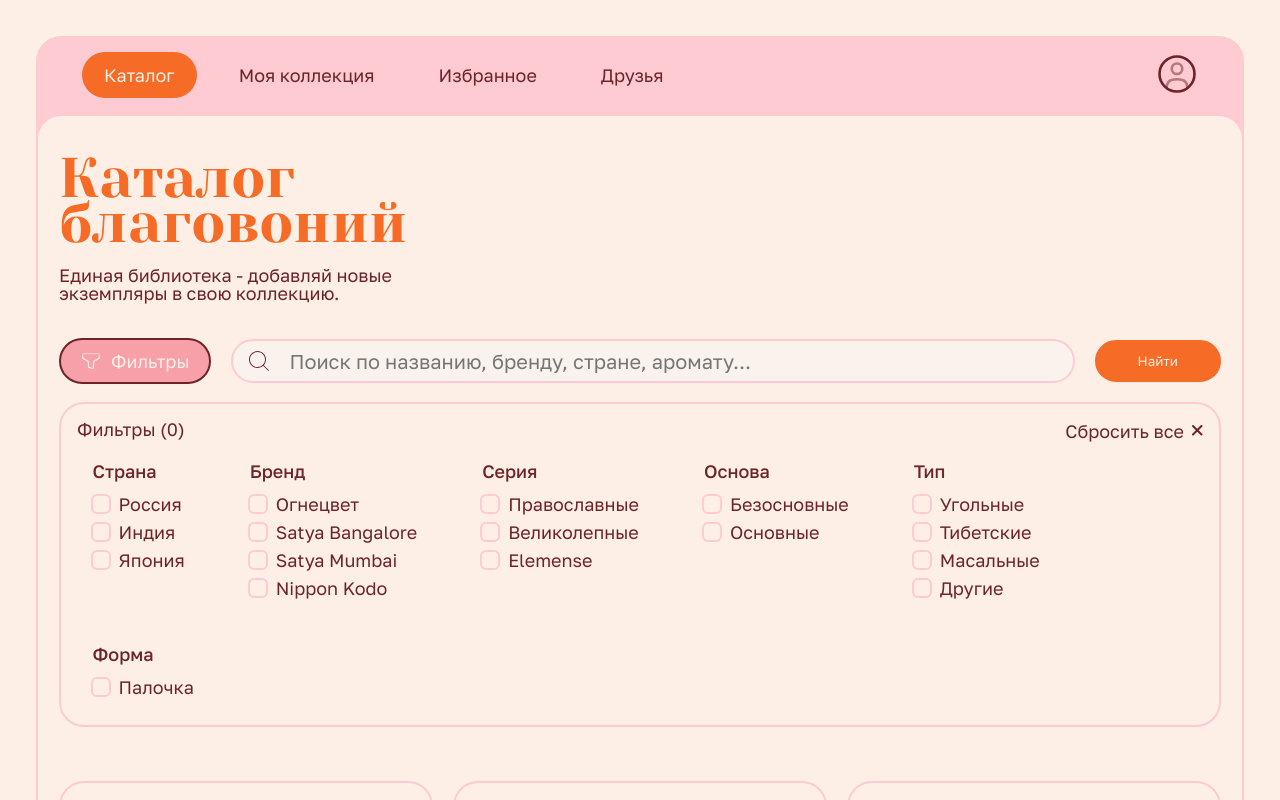
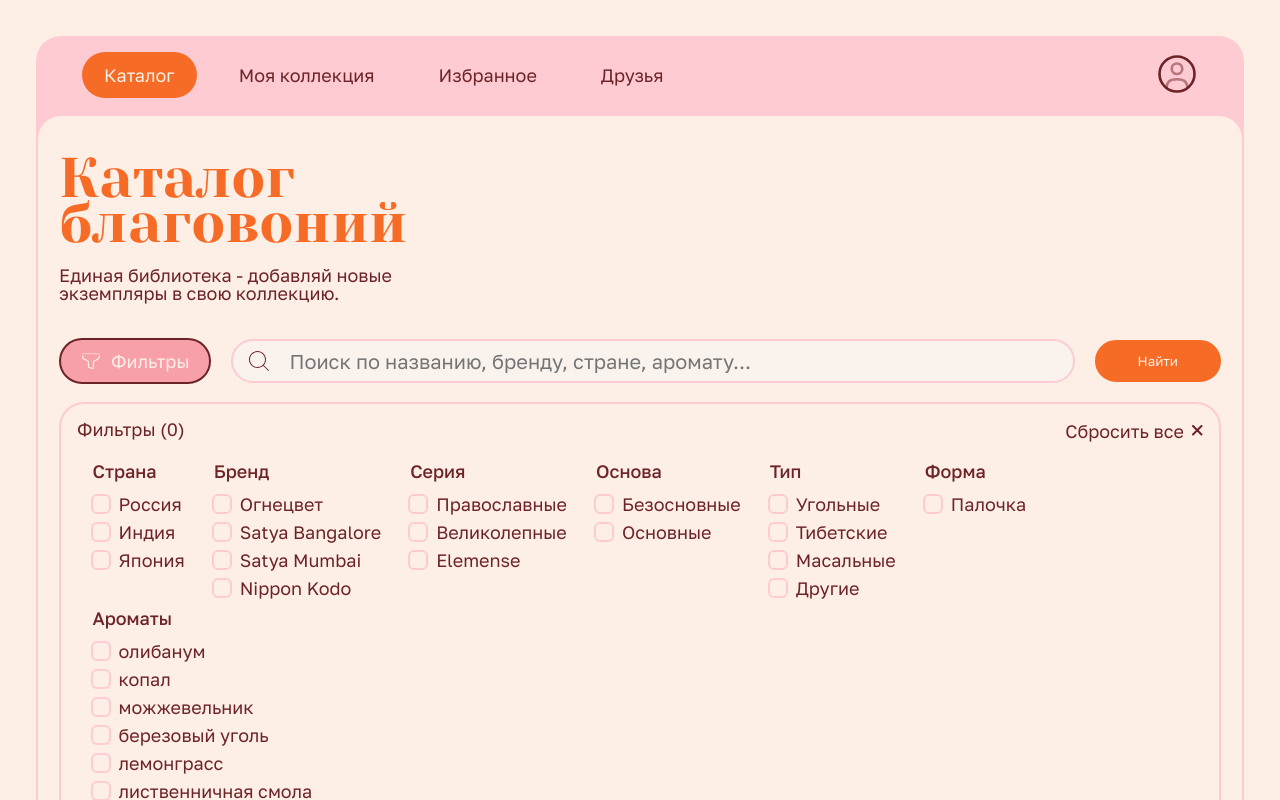
Before and after one commit to jpu-pupi/incense-collection, a React (Vite) app: page / in a window 1280 px wide. Both pictures are taken after a click on the button "Фильтры". Shown: the top 800 px of the page. Built offline with nearby package versions, Linux system fonts and the light colour scheme.

Commit message:
feat: добавила фильтрацию по аромату

```diff
--- a/src/components/CatalogFiltersPanel.css
+++ b/src/components/CatalogFiltersPanel.css
@@ -36,7 +36,6 @@
 
 .catalog-filters__fieldset-container {
 display: flex;
-gap: 36px;
 flex-wrap: wrap;
 }
 
--- a/src/components/CatalogFiltersPanel.tsx
+++ b/src/components/CatalogFiltersPanel.tsx
@@ -1,42 +1,61 @@
 import "./CatalogFiltersPanel.css";
 import { CheckboxField } from "./ui/CheckboxField";
 import type { Incense } from "../types/incense";
-import { baseTypeLabels, formsLabels, incenseTypeLabels } from "../constants/incenseLables";
+import {
+  baseTypeLabels,
+  formsLabels,
+  incenseTypeLabels,
+} from "../constants/incenseLables";
 
 type CatalogFiltersPanelProps = {
-  countries: string[],
-  brands: string[],
-  series: string[],
-  baseTypes: Incense["baseType"][],
-  incenseTypes: Incense["incenseType"][],
-  forms: Incense["form"][],
-  onCountryChange: (country: string, checked: boolean) => void,
-  onBrandChange: (brand: string, checked: boolean) => void,
-  onSeriesChange: (series: string, checked: boolean) => void,
-  onBaseTypeChange:(baseType: Incense["baseType"], checked: boolean) => void,
-  onIncenseTypeChange:(baseType: Incense["incenseType"], checked: boolean) => void,
-  onFormChange:(form: Incense["form"], checked: boolean) => void,
-  selectedCountries: string[],
-  selectedBrands: string[],
-  selectedSeries: string[],
-  selectedBaseTypes: Incense["baseType"][],
-  selectedIncenseTypes: Incense["incenseType"][],
-  selectedForms: Incense["form"][],
+  countries: string[];
+  brands: string[];
+  series: string[];
+  baseTypes: Incense["baseType"][];
+  incenseTypes: Incense["incenseType"][];
+  forms: Incense["form"][];
+  aromas: string[];
+  onCountryChange: (country: string, checked: boolean) => void;
+  onBrandChange: (brand: string, checked: boolean) => void;
+  onSeriesChange: (series: string, checked: boolean) => void;
+  onBaseTypeChange: (baseType: Incense["baseType"], checked: boolean) => void;
+  onIncenseTypeChange: (
+    baseType: Incense["incenseType"],
+    checked: boolean,
+  ) => void;
+  onFormChange: (form: Incense["form"], checked: boolean) => void;
+  onAromaChange: (aroma: string, checked: boolean) => void;
+  selectedCountries: string[];
+  selectedBrands: string[];
+  selectedSeries: string[];
+  selectedBaseTypes: Incense["baseType"][];
+  selectedIncenseTypes: Incense["incenseType"][];
+  selectedForms: Incense["form"][];
+  selectedAromas: string[];
   onClear: () => void;
 
-  availableCountries: string[],
-  availableBrands: string[],
-  availableSeries: string[],
-  availableBaseTypes: Incense["baseType"][],
-  availableIncenseTypes: Incense["incenseType"][],
-  availableForms: Incense["form"][],
+  availableCountries: string[];
+  availableBrands: string[];
+  availableSeries: string[];
+  availableBaseTypes: Incense["baseType"][];
+  availableIncenseTypes: Incense["incenseType"][];
+  availableForms: Incense["form"][];
+  availadelAromas: string[];
 };
 
 export function CatalogFiltersPanel(props: CatalogFiltersPanelProps) {
   return (
     <div className="catalog-filters__panel">
       <div className="catalog-filters__header">
-        Фильтры ({props.selectedCountries.length + props.selectedBrands.length + props.selectedSeries.length + props.selectedBaseTypes.length + props.selectedIncenseTypes.length+props.selectedForms.length})
+        Фильтры (
+        {props.selectedCountries.length +
+          props.selectedBrands.length +
+          props.selectedSeries.length +
+          props.selectedBaseTypes.length +
+          props.selectedIncenseTypes.length +
+          props.selectedForms.length +
+          props.selectedAromas.length}
+        )
         <button
           type="button"
           className="catalog-filters__clear"
@@ -67,7 +86,10 @@ export function CatalogFiltersPanel(props: CatalogFiltersPanelProps) {
                 label={item}
                 value={item}
                 key={item}
-                disabled={(!props.availableCountries.includes(item))&&(!props.selectedCountries.includes(item))}
+                disabled={
+                  !props.availableCountries.includes(item) &&
+                  !props.selectedCountries.includes(item)
+                }
                 checked={props.selectedCountries.includes(item)}
                 onChange={(checked) => {
                   props.onCountryChange(item, checked);
@@ -84,7 +106,10 @@ export function CatalogFiltersPanel(props: CatalogFiltersPanelProps) {
                 label={item}
                 value={item}
                 key={item}
-                disabled={(!props.availableBrands.includes(item))&&(!props.selectedBrands.includes(item))}
+                disabled={
+                  !props.availableBrands.includes(item) &&
+                  !props.selectedBrands.includes(item)
+                }
                 checked={props.selectedBrands.includes(item)}
                 onChange={(checked) => {
                   props.onBrandChange(item, checked);
@@ -101,7 +126,10 @@ export function CatalogFiltersPanel(props: CatalogFiltersPanelProps) {
                 label={item}
                 value={item}
                 key={item}
-                disabled={(!props.availableSeries.includes(item))&&(!props.selectedSeries.includes(item))}
+                disabled={
+                  !props.availableSeries.includes(item) &&
+                  !props.selectedSeries.includes(item)
+                }
                 checked={props.selectedSeries.includes(item)}
                 onChange={(checked) => {
                   props.onSeriesChange(item, checked);
@@ -118,7 +146,10 @@ export function CatalogFiltersPanel(props: CatalogFiltersPanelProps) {
                 label={baseTypeLabels[item]}
                 value={item}
                 key={item}
-                disabled={(!props.availableBaseTypes.includes(item))&&(!props.selectedBaseTypes.includes(item))}
+                disabled={
+                  !props.availableBaseTypes.includes(item) &&
+                  !props.selectedBaseTypes.includes(item)
+                }
                 checked={props.selectedBaseTypes.includes(item)}
                 onChange={(checked) => {
                   props.onBaseTypeChange(item, checked);
@@ -135,7 +166,10 @@ export function CatalogFiltersPanel(props: CatalogFiltersPanelProps) {
                 label={incenseTypeLabels[item]}
                 value={item}
                 key={item}
-                disabled={(!props.availableIncenseTypes.includes(item))&&(!props.selectedIncenseTypes.includes(item))}
+                disabled={
+                  !props.availableIncenseTypes.includes(item) &&
+                  !props.selectedIncenseTypes.includes(item)
+                }
                 checked={props.selectedIncenseTypes.includes(item)}
                 onChange={(checked) => {
                   props.onIncenseTypeChange(item, checked);
@@ -152,10 +186,33 @@ export function CatalogFiltersPanel(props: CatalogFiltersPanelProps) {
                 label={formsLabels[item]}
                 value={item}
                 key={item}
-                disabled={(!props.availableForms.includes(item))&&(!props.selectedForms.includes(item))}
+                disabled={
+                  !props.availableForms.includes(item) &&
+                  !props.selectedForms.includes(item)
+                }
                 checked={props.selectedForms.includes(item)}
                 onChange={(checked) => {
                   props.onFormChange(item, checked);
+                }}
+              />
+            );
+          })}
+        </fieldset>
+        <fieldset className="catalog-filters__fieldset">
+          <legend className="catalog-filters__legend">Ароматы</legend>
+          {props.aromas.flatMap((item) => {
+            return (
+              <CheckboxField
+                label={item}
+                value={item}
+                key={item}
+                disabled={
+                  !props.availadelAromas.includes(item) &&
+                  !props.selectedAromas.includes(item)
+                }
+                checked={props.selectedAromas.includes(item)}
+                onChange={(checked) => {
+                  props.onAromaChange(item, checked);
                 }}
               />
             );
--- a/src/hooks/useCatalogFilters.ts
+++ b/src/hooks/useCatalogFilters.ts
@@ -13,6 +13,7 @@ export function useCatalogFilters(incenses: Incense[]) {
   const [selectedBaseTypes, setSelectedBaseTypes] = useState<Incense["baseType"][]>([]);
   const [selectedIncenseTypes, setSelectedIncenseTypes] = useState<Incense["incenseType"][]>([]);
   const [selectedForms, setSelectedForms] = useState<Incense["form"][]>([]);
+  const [selectedAromas, setSelectedAromas] = useState<string[]>([]);
 
   const countries = getUniqueValues(incenses.map((item) => item.country));
   const brands = getUniqueValues(incenses.map((item) => item.brand));
@@ -26,10 +27,11 @@ export function useCatalogFilters(incenses: Incense[]) {
   const baseTypes = getUniqueValues(incenses.map((item)=>item.baseType));
   const incenseTypes = getUniqueValues(incenses.map((item)=>item.incenseType));
   const forms = getUniqueValues(incenses.map((item)=>item.form));
+  const aromas = getUniqueValues(incenses.flatMap((item)=>item.aromas));
 
   function matchesFilters(
     incense: Incense,
-    ignoredGroup?: "country" | "brand" | "series"| "baseType"|"incenseType"|"form",
+    ignoredGroup?: "country" | "brand" | "series"| "baseType"|"incenseType"|"form"|"aromas",
   ): boolean {
     const matchesCountry =
       ignoredGroup === "country" ||
@@ -55,7 +57,11 @@ export function useCatalogFilters(incenses: Incense[]) {
       ignoredGroup === "form" ||
       selectedForms.length === 0 ||
       selectedForms.includes(incense.form);
-    return matchesCountry && matchesBrand && matchesSeries&&matchesBaseType&&matchesIncenseType&&matchesForm;
+    const matchesAromas =
+      ignoredGroup === "aromas" ||
+      selectedAromas.length === 0 ||
+      incense.aromas.some((aroma)=>selectedAromas.includes(aroma));
+    return matchesCountry && matchesBrand && matchesSeries&&matchesBaseType&&matchesIncenseType&&matchesForm&&matchesAromas;
   }
 
   const incensesForCountries = incenses.filter((item) =>
@@ -94,6 +100,10 @@ export function useCatalogFilters(incenses: Incense[]) {
   const incensesForForms = incenses.filter((item)=>matchesFilters(item, "form"));
 
   const availableForms =getUniqueValues(incensesForForms.map((item)=>item.form));
+
+  const incensesForAromas = incenses.filter((item)=>matchesFilters(item, "aromas"));
+
+  const availableAromas =getUniqueValues(incensesForAromas.flatMap((item)=>item.aromas));
 
   function handleCountryChange(country: string, checked: boolean) {
     const nextCountries = checked
@@ -138,6 +148,13 @@ export function useCatalogFilters(incenses: Incense[]) {
     setSelectedForms(nextForms);
   }
 
+  function handleAromaChange(aroma: string, checked:boolean) {
+    const nextAromas= checked
+      ? [...selectedAromas, aroma]
+      : selectedAromas.filter((item)=>item !== aroma);
+    setSelectedAromas(nextAromas);
+  }
+
   const filteredIncenses = incenses.filter((item) => matchesFilters(item));
 
   function clearFilters() {
@@ -147,6 +164,7 @@ export function useCatalogFilters(incenses: Incense[]) {
     setSelectedBaseTypes([]);
     setSelectedIncenseTypes([]);
     setSelectedForms([]);
+    setSelectedAromas([]);
   }
 
   return {
@@ -156,18 +174,21 @@ export function useCatalogFilters(incenses: Incense[]) {
     baseTypes,
     incenseTypes,
     forms,
+    aromas,
     selectedCountries,
     selectedBrands,
     selectedSeries,
     selectedBaseTypes,
     selectedIncenseTypes,
     selectedForms,
+    selectedAromas,
     handleCountryChange,
     handleBrandChange,
     handleSeriesChange,
     handleBaseTypeChange,
     handleIncenseTypeChange,
     handleFormChange,
+    handleAromaChange,
     filteredIncenses,
     clearFilters,
     availableCountries,
@@ -176,5 +197,6 @@ export function useCatalogFilters(incenses: Incense[]) {
     availableBaseTypes,
     availableIncenseTypes,
     availableForms,
+    availableAromas,
   };
 }
--- a/src/pages/CatalogPage.tsx
+++ b/src/pages/CatalogPage.tsx
@@ -21,18 +21,21 @@ export default function CatalogPage() {
     baseTypes,
     incenseTypes,
     forms,
+    aromas,
     selectedCountries,
     selectedBrands,
     selectedSeries,
     selectedBaseTypes,
     selectedIncenseTypes,
     selectedForms,
+    selectedAromas,
     handleCountryChange,
     handleBrandChange,
     handleSeriesChange,
     handleBaseTypeChange,
     handleIncenseTypeChange,
     handleFormChange,
+    handleAromaChange,
     filteredIncenses,
     clearFilters,
     availableCountries,
@@ -41,6 +44,7 @@ export default function CatalogPage() {
     availableBaseTypes,
     availableIncenseTypes,
     availableForms,
+    availableAromas,
   } = useCatalogFilters(incenses);
 
   function normalizedSearchText(text: string) {
@@ -111,7 +115,15 @@ export default function CatalogPage() {
     };
   });
 
-  const tags = [...countryTags, ...brandsTags, ...seriesTags, ...baseTypeTags, ...incenseTypeTags, ...formTags];
+  const aromaTags = selectedAromas.map((item) => {
+    return {
+      key: "aroma-" + item,
+      label: item,
+      onRemove: () => handleAromaChange(item, false),
+    };
+  });
+
+  const tags = [...countryTags, ...brandsTags, ...seriesTags, ...baseTypeTags, ...incenseTypeTags, ...formTags, ...aromaTags];
 
   return (
     <main className="catalog">
@@ -166,18 +178,21 @@ export default function CatalogPage() {
           baseTypes={baseTypes}
           incenseTypes={incenseTypes}
           forms={forms}
+          aromas={aromas}
           selectedCountries={selectedCountries}
           selectedBrands={selectedBrands}
           selectedSeries={selectedSeries}
           selectedBaseTypes={selectedBaseTypes}
           selectedIncenseTypes={selectedIncenseTypes}
           selectedForms={selectedForms}
+          selectedAromas={selectedAromas}
           onCountryChange={handleCountryChange}
           onBrandChange={handleBrandChange}
           onSeriesChange={handleSeriesChange}
           onBaseTypeChange={handleBaseTypeChange}
           onIncenseTypeChange={handleIncenseTypeChange}
           onFormChange={handleFormChange}
+          onAromaChange={handleAromaChange}
           onClear={clearFilters}
           availableCountries={availableCountries}
           availableBrands={availableBrands}
@@ -185,6 +200,7 @@ export default function CatalogPage() {
           availableBaseTypes={availableBaseTypes}
           availableIncenseTypes={availableIncenseTypes}
           availableForms={availableForms}
+          availadelAromas={availableAromas}
         />
       )}
       <div className="catalog__selected-filters">
```
